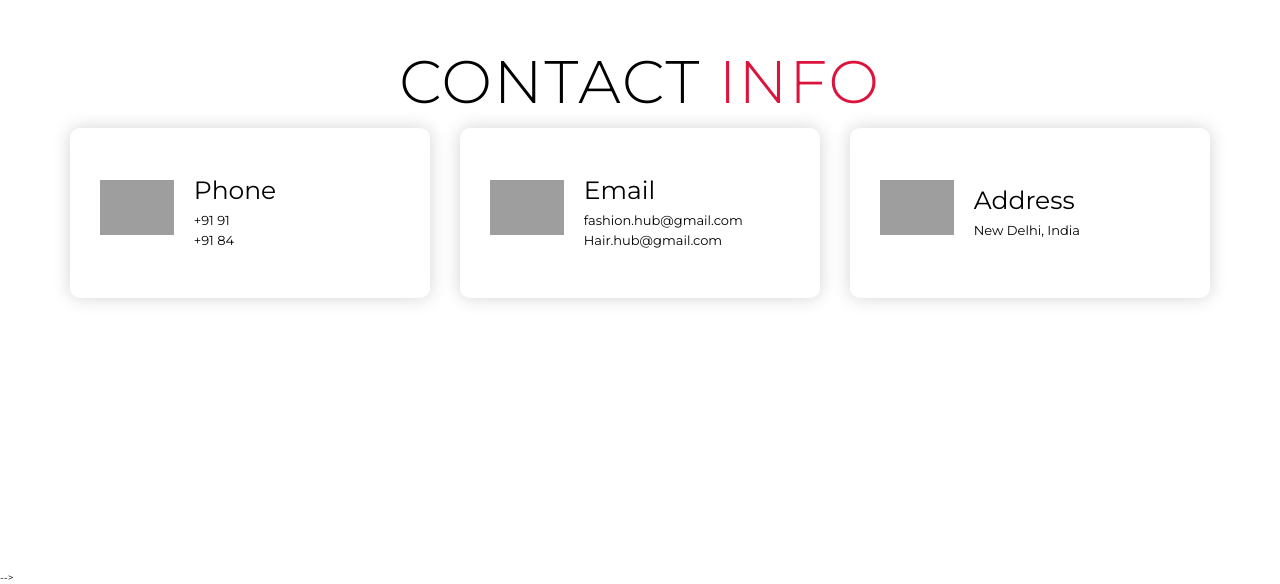
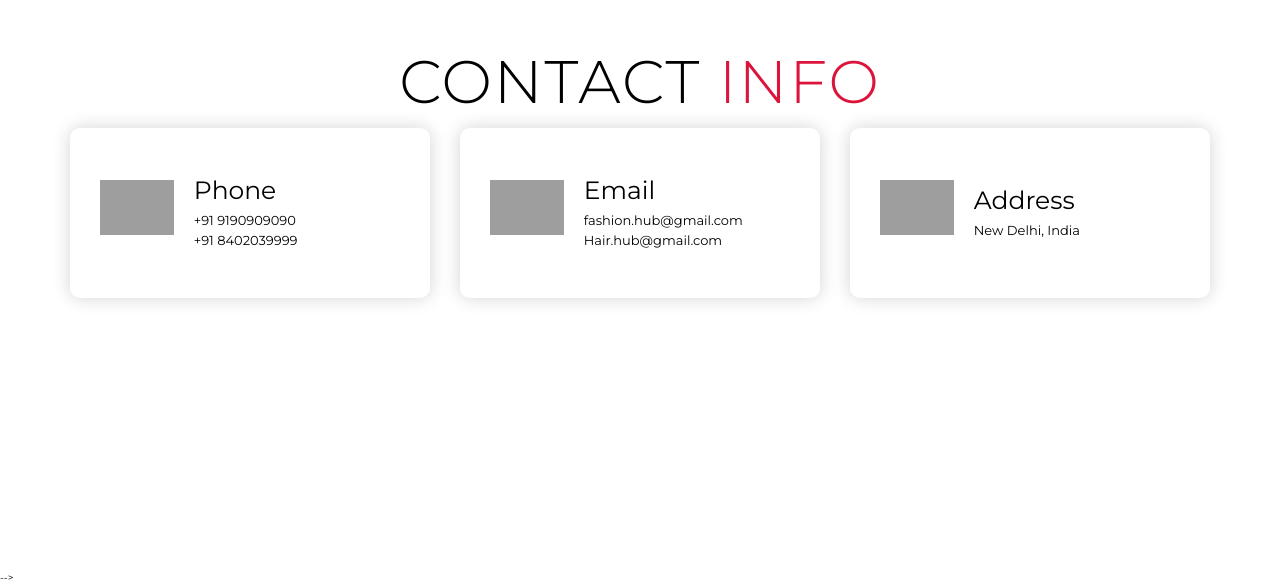
Before and after one commit to Nitinbhojsingh/Hair-salon-website, a plain HTML site: page index.html in a window 1280 px wide. Shown: the part 1829-2413 px from the top of the page. Drawn offline with Linux system fonts and the light colour scheme; grey boxes are pictures that could not be loaded.

Commit message:
Update index.html

```diff
--- a/index.html
+++ b/index.html
@@ -70,8 +70,8 @@ The universe of style is turned on its head. </p>
           <div class="icon"><img src="https://img.icons8.com/bubbles/100/000000/phone.png"/></div>
           <div class="contact-info">
             <h1>Phone</h1>
-            <h2>+91 91</h2>
-            <h2>+91 84</h2>
+            <h2>+91 9190909090</h2>
+            <h2>+91 8402039999</h2>
           </div>
         </div>
         <div class="contact-item">
```
